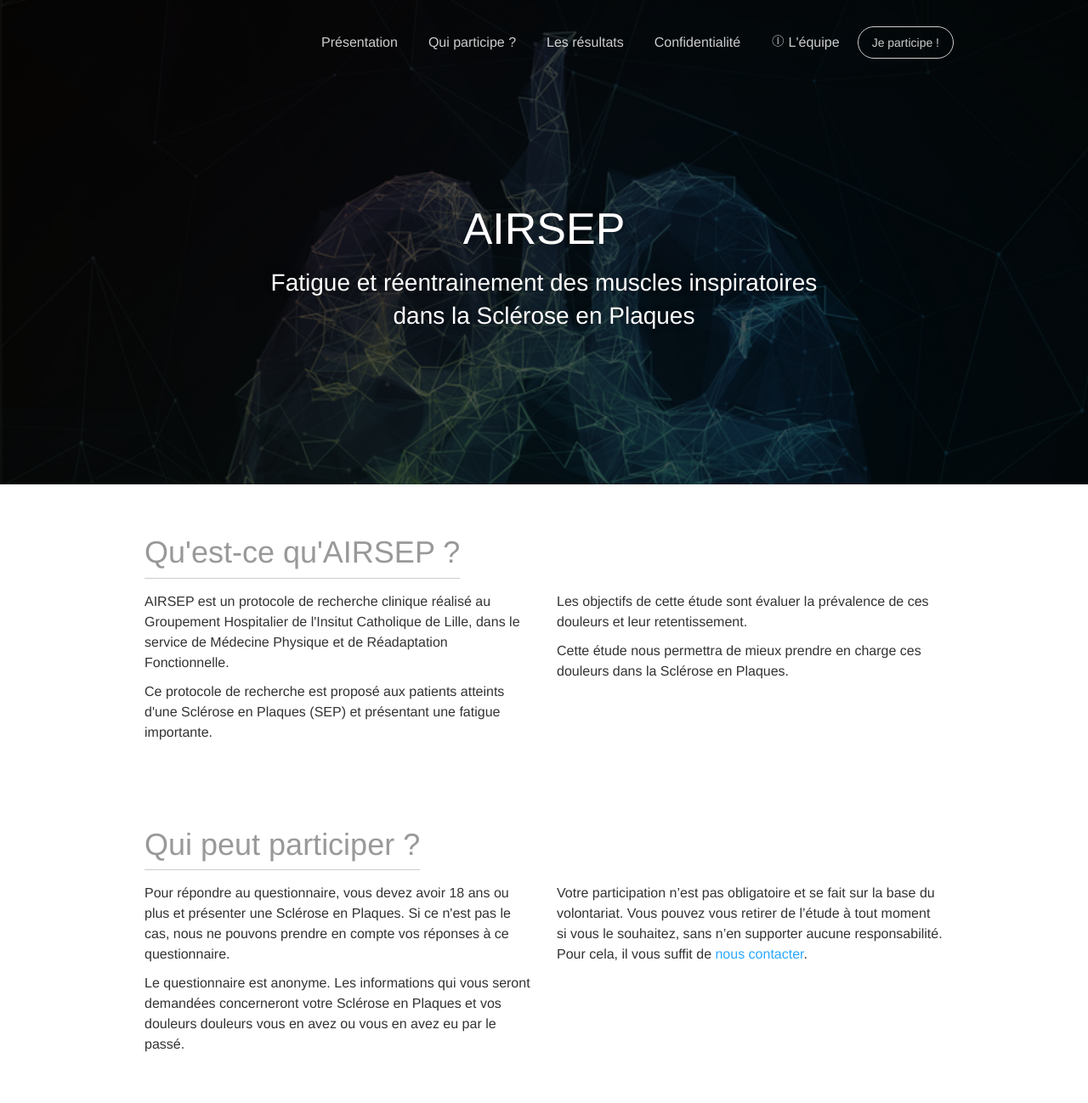
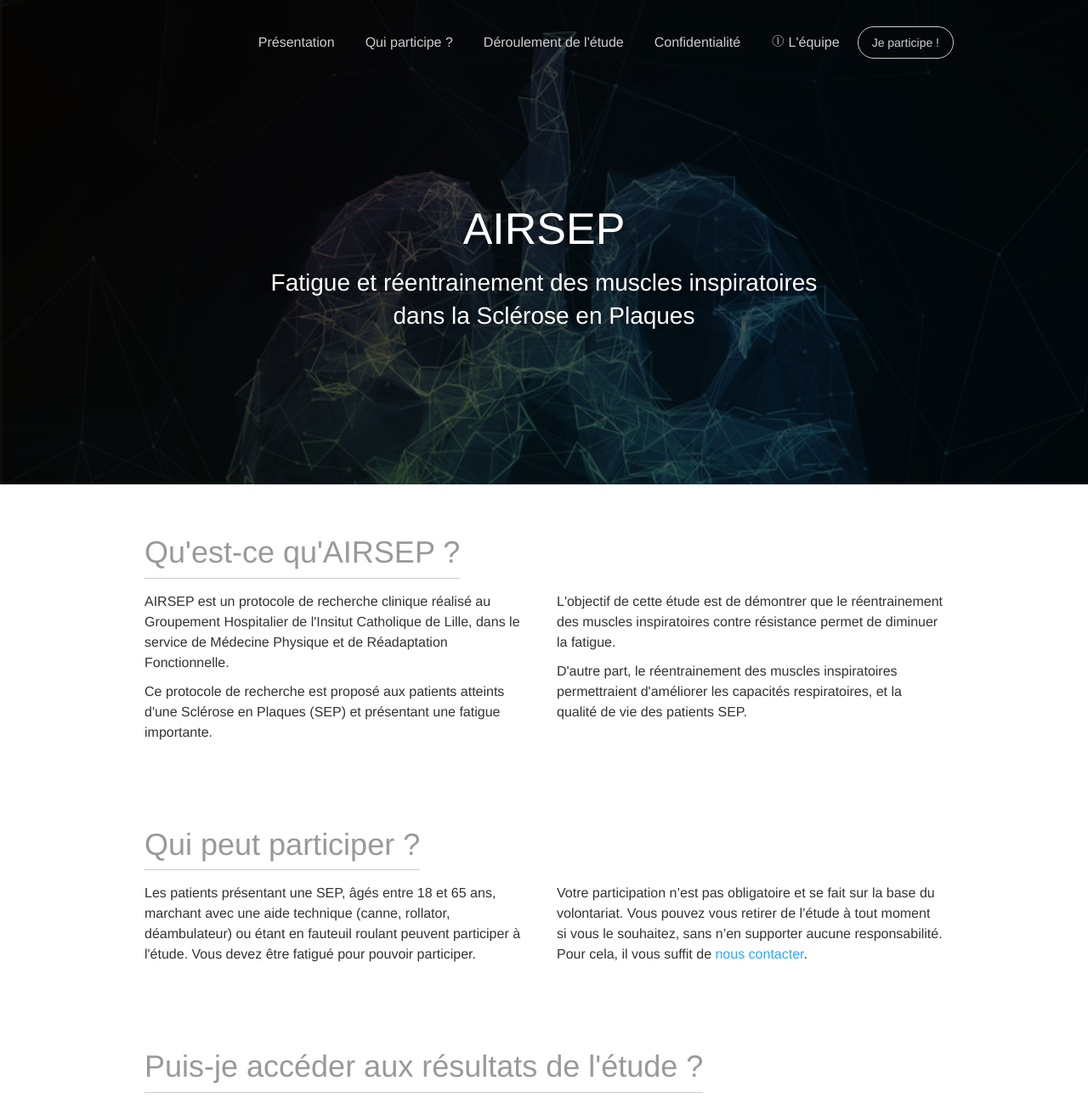
Before and after one commit to cmassot/walking.sep, a plain HTML site: page index.html in a window 1280 px wide. Shown: the top 1298 px of the page at 85% size. Drawn offline with Linux system fonts and the light colour scheme; a web font is replaced by a local one.

Commit message:
Update index.html

```diff
--- a/index.html
+++ b/index.html
@@ -54,7 +54,7 @@
 						<a href="#participation">Qui participe ?</a>
 					</li>
 					<li>
-						<a href="#resultats">Les résultats</a>
+						<a href="#Déroulement de l'étude">Déroulement de l'étude</a>
 					</li>
 					<li>
 						<a href="#confidentialite">Confidentialité</a>
@@ -98,8 +98,8 @@
 						</p>
 					</div>
 					<div class="col-md-6">
-						<p> Les objectifs de cette étude sont évaluer la prévalence de ces douleurs et leur retentissement.</p>
-						<p>Cette étude nous permettra de mieux prendre en charge ces douleurs dans la Sclérose en Plaques.</p>
+						<p>L'objectif de cette étude est de démontrer que le réentrainement des muscles inspiratoires contre résistance permet de diminuer la fatigue.</p>
+						<p>D'autre part, le réentrainement des muscles inspiratoires permettraient d'améliorer les capacités respiratoires, et la qualité de vie des patients SEP.</p>
 					</div>
 				</div>
 			</div>
@@ -110,10 +110,8 @@
 				<div class="row">
 					<div class="col-md-6">
 						<p>
-							Pour répondre au questionnaire, vous devez avoir 18 ans ou plus et présenter une Sclérose en Plaques. Si ce n'est pas le cas, nous ne pouvons prendre en compte vos réponses à ce questionnaire.
-						</p>
-						<p>
-							Le questionnaire est anonyme. Les informations qui vous seront demandées concerneront votre Sclérose en Plaques et vos douleurs douleurs vous en avez ou vous en avez eu par le passé.
+							Les patients présentant une SEP, âgés entre 18 et 65 ans, marchant avec une aide technique (canne, rollator, déambulateur) ou étant en fauteuil roulant peuvent participer à l'étude. Vous devez être fatigué pour pouvoir participer.
+
 						</p>
 					</div>
 					<div class="col-md-6">
@@ -122,7 +120,7 @@
 				</div>
 			</div>
 		</div>
-		<div class="section" id="resultats">
+		<div class="section" id="déroulement de l'étude">
 			<div class="container">
 				<h2 class="section-title">Puis-je accéder aux résultats de l'étude ?</h2>
 				<div class="row">
```
